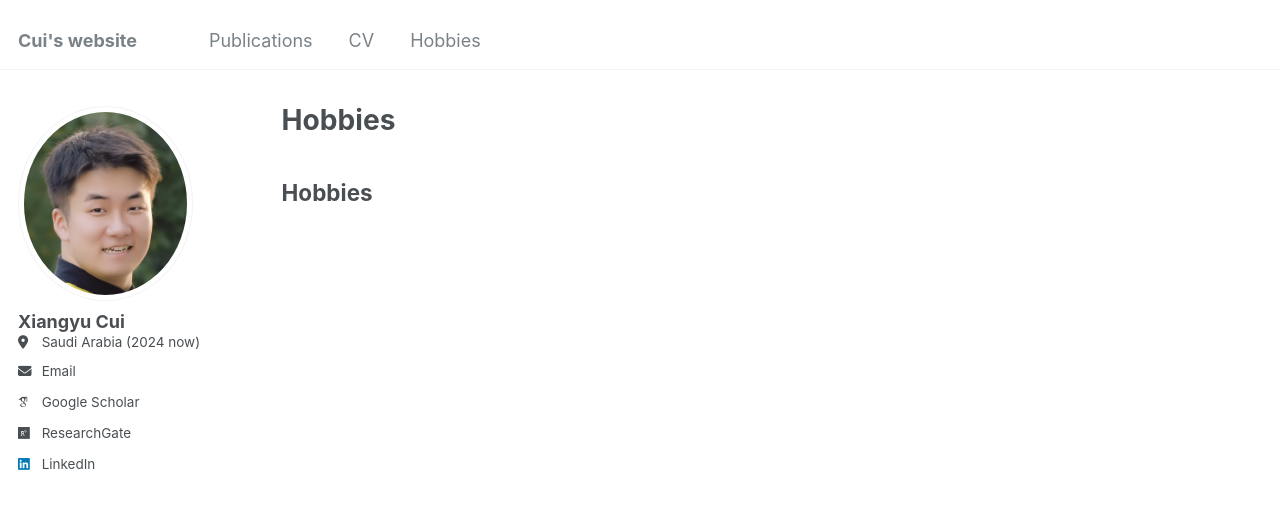
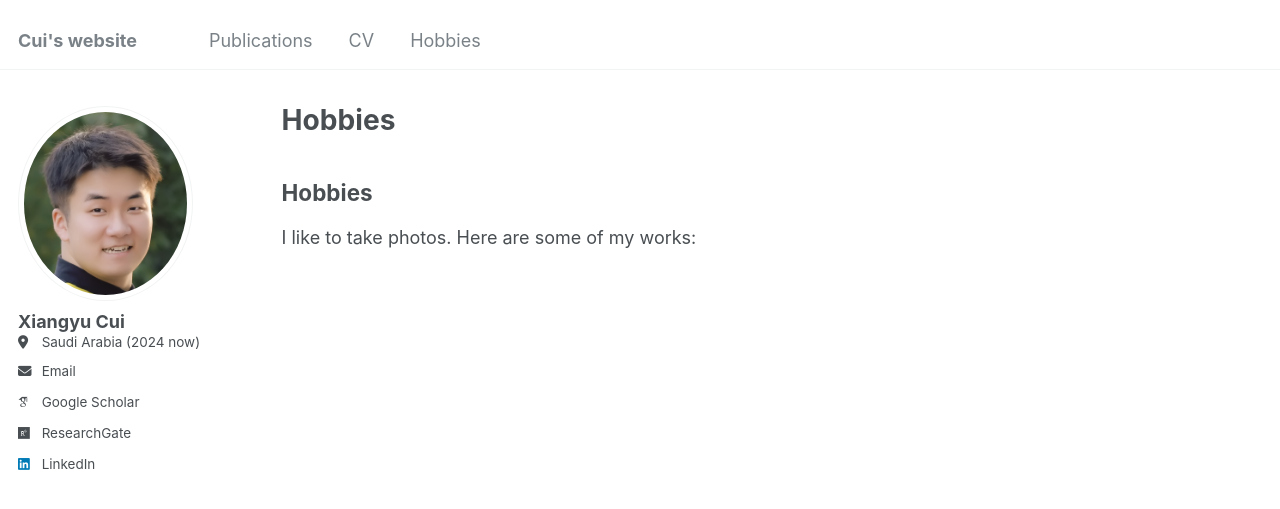
Before and after one commit to Xiangyu-cui/xiangyu-cui.github.io, a Jekyll site: the page built from _pages/hobbies.md, in a window 1280 px wide. Shown: the top 509 px of the page. Built offline with Jekyll 4.4.1, drawn with Linux system fonts in a browser that asks for light colours; some web fonts are replaced.

Commit message:
Update hobbies.md

```diff
--- a/_pages/hobbies.md
+++ b/_pages/hobbies.md
@@ -6,3 +6,4 @@ author_profile: true
 ---
 
 ## Hobbies
+I like to take photos. Here are some of my works:
```
